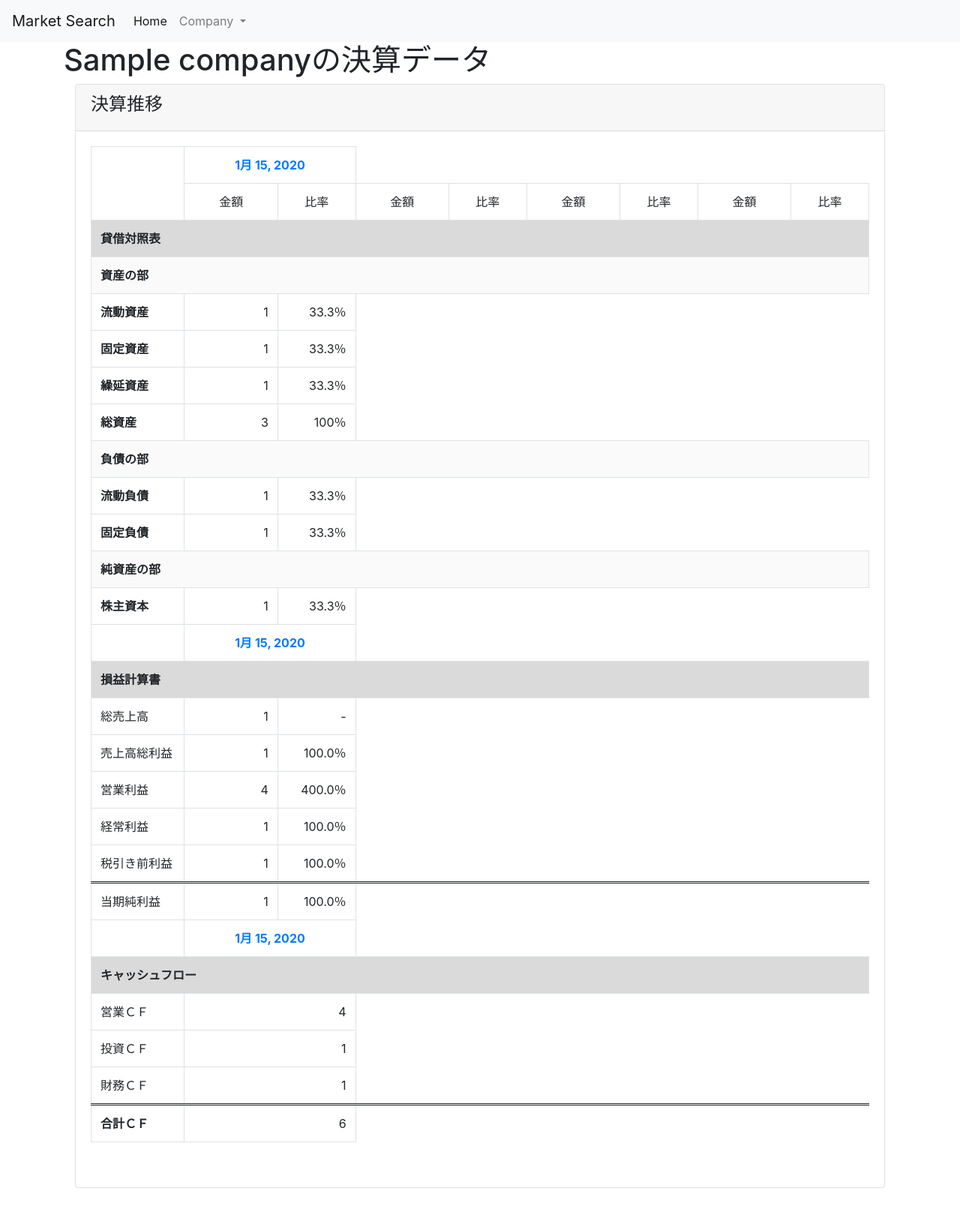
After one commit to sato-kodai/Market_Search, a Django app: page /company/1 in a window 1280 px wide. The commit adds this page. Shown: the whole page at 75% size. Run offline with Django 3.2, Linux system fonts and the light colour scheme; tables that the repository leaves empty hold one stand-in row (values such as "Sample post"); some libraries are stand-ins or nearby versions.

Commit message:
PL・BS推移表の実装

```diff
--- /dev/null
+++ b/chart/static/css/custom.css
@@ -0,0 +1,87 @@
+footer.main-footer {
+  margin-top: auto!important;
+}
+
+td.bg-title {
+  background-color: #dadada;
+  font-weight: bolder;
+}
+
+th.title, td.title {
+  background-color: #fafafa;
+  font-weight: bolder;
+}
+
+th.gray, td.gray {
+  background-color: #fafafa;
+  font-weight: bolder;
+}
+
+th.total, td.total {
+  border-top: 2px double #aaa;
+}
+
+th.lv1-bottom, td.lv1-bottom {
+  border-bottom: none;
+}
+
+td.lv2-top {
+  border-bottom: none;
+  border-top: none;
+  padding-left:30px;
+}
+
+td.lv2-md {
+  border-top: none;
+  border-bottom: none;
+  padding-left:30px;
+}
+
+td.lv2-last {
+  border-top:none;
+  padding-left:30px;
+}
+
+td.lv3 {
+  border-bottom: none;
+  border-top: none;
+  padding-left:60px;
+}
+
+th.center {
+  text-align: center;
+}
+
+td.amount, td.rate, th.amount, th.rate {
+  text-align: right;
+}
+
+td.amount {
+  width: 120px;
+}
+
+td.rate {
+  width: 80px;
+}
+
+tr.bottom {
+  border-top: double;
+}
+
+th.info {
+  border: none;
+  color: #796AEE;
+  padding: 12px 10px;
+  text-align: center;
+}
+
+td.info {
+  border: none;
+  padding: 12px 10px;
+}
+
+h4.bank_name {
+  padding: 12px;
+  color: #796AEE;
+  font: bolder;
+}
--- a/templates/chart/base.html
+++ b/templates/chart/base.html
@@ -1,4 +1,4 @@
-
+{% load static %}
 <!doctype html>
 <html>
     <head>
@@ -6,6 +6,7 @@
         <meta name="viewport" content="width=device-width, initial-scale=1, shrink-to-fit=no">
         <link rel="stylesheet" href="https://stackpath.bootstrapcdn.com/bootstrap/4.3.1/css/bootstrap.min.css" integrity="sha384-ggOyR0iXCbMQv3Xipma34MD+dH/1fQ784/j6cY/iJTQUOhcWr7x9JvoRxT2MZw1T" crossorigin="anonymous">
         <title>Market Search</title>
+        <link rel="stylesheet" href="{% static 'css/custom.css' %}">
         <link rel="stylesheet" href="https://cdn.datatables.net/t/bs-3.3.6/jqc-1.12.0,dt-1.10.11/datatables.min.css"/>
         <script src="https://cdn.datatables.net/t/bs-3.3.6/jqc-1.12.0,dt-1.10.11/datatables.min.js"></script>
         <script src="https://cdnjs.cloudflare.com/ajax/libs/Chart.js/2.9.3/Chart.min.js" integrity="sha512-s+xg36jbIujB2S2VKfpGmlC3T5V2TF3lY48DX7u2r9XzGzgPsa6wTpOQA7J9iffvdeBN0q9tKzRxVxw1JviZPg==" crossorigin="anonymous"></script>
--- /dev/null
+++ b/templates/chart/company_detail.html
@@ -0,0 +1,188 @@
+{% extends 'chart/base.html' %}
+{% load humanize %}
+
+{% block content %}
+<h1>{{ company_name }}の決算データ</h1>
+
+<section class="tables">
+    <div class="container-fluid">
+        <div class="row">
+            <div class="col">
+                <div class="card">
+                    <div class="card-header d-flex">
+                        <h3 class="h4">決算推移</h3>
+                    </div><!--card header-->
+                    <div class="card-body">
+                        <div class="table-responsive">
+                            <table width="100%" class="table table-bordered display nowrap">
+                                <tr>
+                                    <th rowspan="2" width="120px"></th>
+                                    {% for item in statement_list reversed %}
+                                        <th colspan="2" width="120px" class="center"><a href="">{{ item.fiscal_year }}</a></th>
+                                    {% endfor %}
+                                </tr>
+                                <tr style="text-align: center;">
+                                    <td width="120px">金額</td>
+                                    <td width="100px">比率</td>
+                                    <td width="120px">金額</td>
+                                    <td width="100px">比率</td>
+                                    <td width="120px">金額</td>
+                                    <td width="100px">比率</td>
+                                    <td width="120px">金額</td>
+                                    <td width="100px">比率</td>
+                                </tr>
+                                <tr>
+                                <td colspan="9" class="bg-title" style="text-align: left;">貸借対照表</td>
+                                </tr>
+                                <tr>
+                                <td colspan="9" class="title" style="text-align: left;">資産の部</td>
+                                </tr>
+                                <tr>
+                                <th class="lv1-bottom">流動資産</th>
+                                {% for item in statement_list reversed %}
+                                    <td class="amount lv1-bottom">{{ item.bs_current_assets|intcomma }}</td>
+                                    <td class="rate lv1-bottom">{{ item.current_assets_rate|floatformat:1 }}％</td>
+                                {% endfor %}
+                                </tr>
+                                <tr>
+                                <th class="lv1-bottom">固定資産</th>
+                                {% for item in statement_list reversed %}
+                                    <td class="amount lv1-bottom">{{ item.bs_fixed_assets|intcomma }}</td>
+                                    <td class="rate lv1-bottom">{{ item.fixed_assets_rate|floatformat:1 }}％</td>
+                                {% endfor %}
+                                </tr>
+                                <tr>
+                                <th class="lv1-bottom">繰延資産</th>
+                                {% for item in statement_list reversed %}
+                                    <td class="amount lv1-bottom">{{ item.bs_deferred_assets|intcomma }}</td>
+                                    <td class="rate lv1-bottom">{{ item.deferred_assets_rate|floatformat:1 }}％</td>
+                                {% endfor %}
+                                </tr>
+                                <tr>
+                                <th class="lv1-bottom">総資産</th>
+                                {% for item in statement_list reversed %}
+                                    <td class="amount lv1-bottom">{{ item.bs_total_assets|intcomma }}</td>
+                                    <td class="rate lv1-bottom">100％</td>
+                                {% endfor %}
+                                </tr>
+                                <tr>
+                                <td colspan="9" class="title" style="text-align: left;">負債の部</td>
+                                </tr>
+                                <tr>
+                                <th>流動負債</th>
+                                {% for item in statement_list reversed %}
+                                    <td class="amount">{{ item.bs_current_liabilities|intcomma }}</td>
+                                    <td class="rate">{{ item.current_liabilities_rate|floatformat:1 }}％</td>
+                                {% endfor %}
+                                </tr>
+                                <tr>
+                                <th>固定負債</th>
+                                {% for item in statement_list reversed %}
+                                    <td class="amount">{{ item.bs_fixed_liabilities|intcomma }}</td>
+                                    <td class="rate">{{ item.fixed_liabilities_rate|floatformat:1 }}％</td>
+                                {% endfor %}
+                                </tr>
+                                <tr>
+                                <td colspan="9" class="title">純資産の部</td>
+                                </tr>
+                                <tr>
+                                <th class="lv1-bottom">株主資本</th>
+                                {% for item in statement_list reversed %}
+                                    <td class="amount lv1-bottom">{{ item.bs_net_assets|intcomma }}</td>
+                                    <td class="rate lv1-bottom">{{ item.net_assets_rate|floatformat:1 }}％</td>
+                                {% endfor %}
+                                </tr>
+                                <tr>
+                                <th></th>
+                                {% for item in statement_list reversed %}
+                                    <th colspan="2" width="120px" class="center"><a href="">{{ item.fiscal_year }}</a></th>
+                                {% endfor %}
+                                </tr>
+                                <tr>
+                                <td colspan="9" class="bg-title" style="text-align: left;">損益計算書</td>
+                                </tr>
+                                <tr>
+                                <td>総売上高</td>
+                                {% for item in statement_list reversed %}
+                                    <td class="amount">{{ item.pl_gross_sales|intcomma }}</td>
+                                    <td class="rate">-</td>
+                                {% endfor %}
+                                </tr>
+                                <tr>
+                                <td>売上高総利益</td>
+                                {% for item in statement_list reversed %}
+                                    <td class="amount">{{ item.pl_gross_profit|intcomma }}</td>
+                                    <td class="rate">{{ item.gross_profit_rate|floatformat:1 }}％</td>
+                                {% endfor %}
+                                </tr>
+                                <tr>
+                                <td>営業利益</td>
+                                {% for item in statement_list reversed %}
+                                    <td class="amount">{{ item.pl_operating_profit|intcomma }}</td>
+                                    <td class="rate">{{ item.operating_profit_rate|floatformat:1 }}％</td>
+                                {% endfor %}
+                                </tr>
+                                <tr>
+                                <td>経常利益</td>
+                                {% for item in statement_list reversed %}
+                                    <td class="amount">{{ item.pl_ordinary_income|intcomma }}</td>
+                                    <td class="rate">{{ item.ordinary_income_rate|floatformat:1 }}％</td>
+                                {% endfor %}
+                                </tr>
+                                <tr>
+                                <td>税引き前利益</td>
+                                {% for item in statement_list reversed %}
+                                    <td class="amount">{{ item.pl_income_before_tax|intcomma }}</td>
+                                    <td class="rate">{{ item.income_before_tax_rate|floatformat:1 }}％</td>
+                                {% endfor %}
+                                </tr>
+                                <tr class="bottom">
+                                <td>当期純利益</td>
+                                {% for item in statement_list reversed %}
+                                    <td class="amount">{{ item.pl_net_income|intcomma }}</td>
+                                    <td class="rate">{{ item.net_income_rate|floatformat:1 }}％</td>
+                                {% endfor %}
+                                </tr>
+                                <tr>
+                                <th></th>
+                                {% for item in statement_list reversed %}
+                                    <th colspan="2" width="120px" class="center"><a href="">{{ item.fiscal_year }}</a></th>
+                                {% endfor %}
+                                </tr>
+                                <tr>
+                                    <td colspan="9" class="bg-title" style="text-align: left;">キャッシュフロー</td>
+                                </tr>
+                                <td>営業ＣＦ</td>
+                                {% for item in statement_list reversed %}
+                                    <td colspan="2" class="amount">{{ item.cf_operating|intcomma }}</td>
+                                {% endfor %}
+                                </tr>
+                                <tr>
+                                <td>投資ＣＦ</td>
+                                {% for item in statement_list reversed %}
+                                    <td colspan="2" class="amount">{{ item.cf_investment|intcomma }}</td>
+                                {% endfor %}
+                                </tr>
+                                <tr>
+                                <td>財務ＣＦ</td>
+                                {% for item in statement_list reversed %}
+                                    <td colspan="2" class="amount">{{ item.cf_finance|intcomma }}</td>
+                                {% endfor %}
+                                </tr>
+                                <tr class="bottom">
+                                    <th>合計ＣＦ</th>
+                                    {% for item in statement_list reversed %}
+                                        <td colspan="2" class="amount">{{ item.cf_total_amount|intcomma }}</td>
+                                    {% endfor %}
+                                </tr>
+                            </table>
+                            <br>
+                        </div><!--table responsive-->
+                    </div><!-- card body -->
+                </div><!--card-->
+            </div><!--col-->
+        </div><!--row-->
+    </div><!-- container-fluid -->
+</section>
+<br><br>
+{% endblock %}
```
